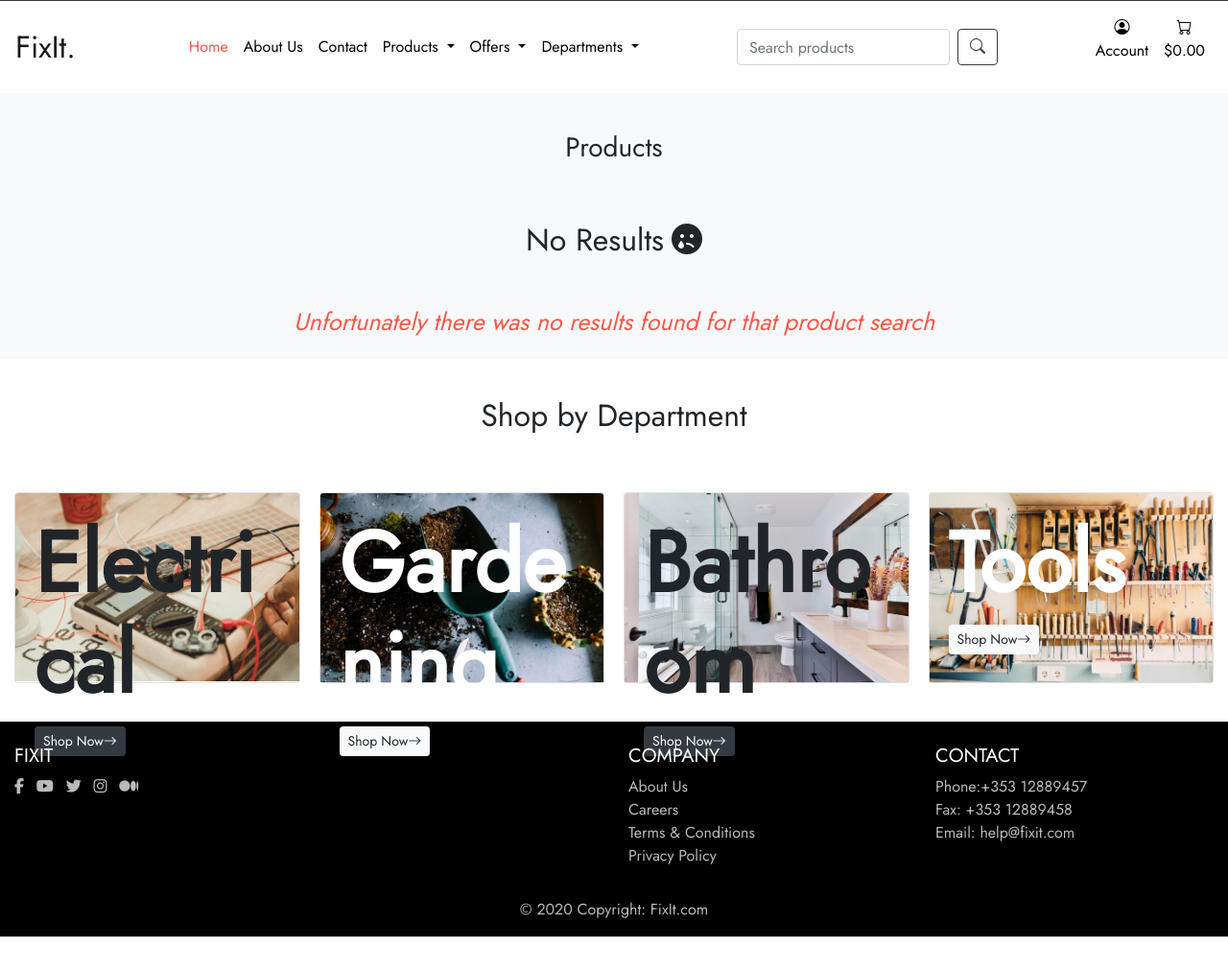
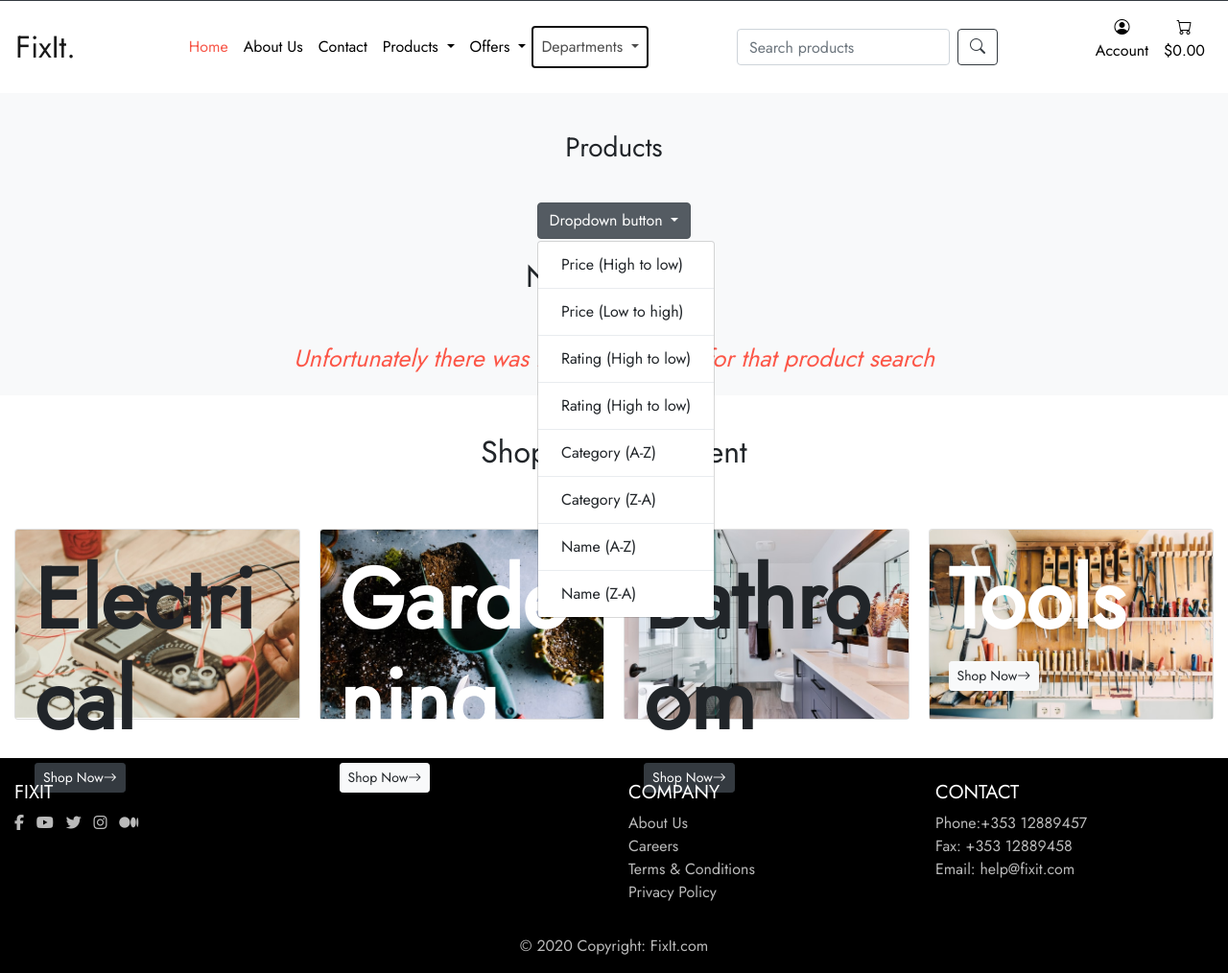
Before and after one commit to seamusmacg/fixit_v1, a Django app: page /products/ in a window 1280 px wide. Shown: the part 63-1077 px from the top of the page at 96% size. Run offline with Django 3.2, Linux system fonts and the light colour scheme; data that the repository does not hold is empty; some libraries are stand-ins or nearby versions.

Commit message:
Add dropdown button to products

```diff
--- a/products/templates/products/products.html
+++ b/products/templates/products/products.html
@@ -1,5 +1,13 @@
 {% extends "base.html" %}
 {% load static %}
+
+{% block extra_js %}
+<script>
+    $(document).ready(function () {
+        $('.dropdown-toggle').dropdown('toggle');
+    });
+</script>
+{% endblock %}
 
 {% block page_header %}
 <div class="container header-container">
@@ -17,6 +25,55 @@
             <h3 class="products-header">Products</h3>
         </div>
     </div>
+    <div class="row text-center justify-content-center">
+        <div class="col-12">
+            <div class="dropdown">
+                <a class="btn btn-secondary dropdown-toggle" role="button" id="dropdownMenuButton2"
+                    data-bs-toggle="dropdown" aria-haspopup="true" aria-expanded="false">
+                    Dropdown button
+                </a>
+                <ul class="dropdown-menu dropdown-menu-dark" aria-labelledby="dropdownMenuButton2">
+                    <li><a class="dropdown-item" href="{% url 'products' %}?sort=price&direction=asc">Price (High to
+                            low)</a></li>
+                    <li>
+                        <hr class="dropdown-divider">
+                    </li>
+                    <li><a class="dropdown-item" href="{% url 'products' %}?sort=price&direction=desc">Price (Low to
+                            high)</a></li>
+                    <li>
+                        <hr class="dropdown-divider">
+                    </li>
+                    <li><a class="dropdown-item" href="{% url 'products' %}?sort=rating&direction=asc">Rating (High to
+                            low)</a></li>
+                    <li>
+                        <hr class="dropdown-divider">
+                    </li>
+                    <li><a class="dropdown-item" href="{% url 'products' %}?sort=rating&direction=desc">Rating (High to
+                            low)</a></li>
+                    <li>
+                        <hr class="dropdown-divider">
+                    </li>
+                    <li><a class="dropdown-item" href="{% url 'products' %}?sort=category&direction=asc">Category
+                            (A-Z)</a></li>
+                    <li>
+                        <hr class="dropdown-divider">
+                    </li>
+                    <li><a class="dropdown-item" href="{% url 'products' %}?sort=category&direction=desc">Category
+                            (Z-A)</a></li>
+                    <li>
+                        <hr class="dropdown-divider">
+                    </li>
+                    <li><a class="dropdown-item" href="{% url 'products' %}?sort=name&direction=asc">Name (A-Z)</a></li>
+                    <li>
+                        <hr class="dropdown-divider">
+                    </li>
+                    <li><a class="dropdown-item" href="{% url 'products' %}?sort=name&direction=desc">Name (Z-A)</a>
+                    </li>
+                </ul>
+            </div>
+        </div>
+    </div>
+
 
     {% if products %}
     <div class="container">
@@ -62,7 +119,8 @@
         <div class="row">
             <div class="col-12 text-center">
                 <h2 class="results">No Results<i class="fas fa-sad-tear pl-2"></i></h2>
-                <p class="card-text text-center results-message">Unfortunately there was no results found for that product search</p>
+                <p class="card-text text-center results-message">Unfortunately there was no results found for that
+                    product search</p>
             </div>
         </div>
     </div>
--- a/products/views.py
+++ b/products/views.py
@@ -48,6 +48,14 @@ def get_products(request):
                     products = Product.objects.order_by('-category')
                 else:
                     products = Product.objects.order_by('category')
+
+            if sort == "name":
+                if 'direction' in request.GET:
+                    direction = request.GET['direction']
+                if direction == 'desc':
+                    products = Product.objects.order_by('-name')
+                else:
+                    products = Product.objects.order_by('name')
 
 
         if 'category' in request.GET:
```
